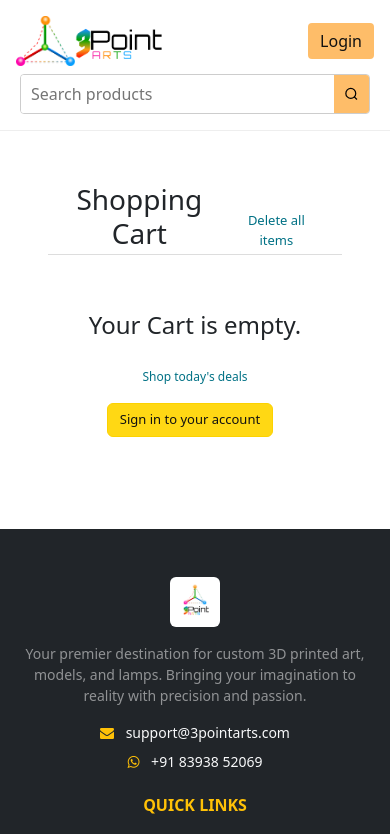
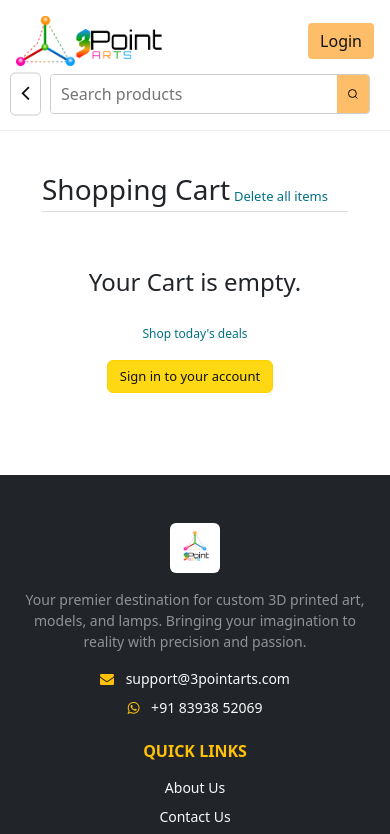
Before and after one commit to 3pointarts/3pointarts, a React (Vite) app: page /cart in a window 390 px wide. Shown: the top 834 px of the page. Built offline with nearby package versions, Linux system fonts and the light colour scheme.

Commit message:
refactor

```diff
--- a/src/App.css
+++ b/src/App.css
@@ -1,5 +1,4 @@
 #root {
-  max-width: 1280px;
   margin: 0 auto;
   /* padding: 2rem; */
   text-align: center;
--- a/src/App.tsx
+++ b/src/App.tsx
@@ -33,7 +33,7 @@
         description="3 Point Arts - Custom 3D Printed Art, Models & Lamps. Discover unique handcrafted 3D prints for your home."
       />
       <Header />
-      <main className="container">
+      <main className='px-3'>
         <Outlet />
       </main>
       <Footer />
--- a/src/components/Header.tsx
+++ b/src/components/Header.tsx
@@ -84,8 +84,34 @@
       <div className="mobile" style={{
         width: '100%',
         padding: '0 20px',
+        position: 'relative',
+        paddingLeft: '50px',
       }}>
-        <form className="mobile-search mt-2 mx-auto" onSubmit={onSearch}>
+
+        <span style={{
+          fontSize: '24px',
+          border: '1px solid #ccc',
+          padding: '0px 10px 5px 10px',
+          borderRadius: '5px',
+          marginRight: '10px',
+          position: 'absolute',
+          top: '50%',
+          transform: 'translateY(-50%)',
+          left: '10px',
+          backgroundColor: '#fff',
+        }}
+          onClick={(() => {
+            navigate(-1);
+          })}
+        >
+          <i className="fa fa-angle-left"></i>
+        </span>
+        <form
+          // style={{
+          //   width: 'calc(100% - 40px)',
+          // }}
+          className="mobile-search mt-2 mx-auto" onSubmit={onSearch}>
+
           <input
             id="search"
             type="search"
--- a/src/core/message.ts
+++ b/src/core/message.ts
@@ -1,8 +1,12 @@
 import { toast } from "react-toastify";
 
+const getPosition = () => {
+    return window.innerWidth < 768 ? "top-right" : "bottom-right";
+}
+
 export function showSuccess(msg: string) {
-    toast.success(msg, { position: "bottom-right" });
+    toast.success(msg, { position: getPosition(), autoClose: 1500 });
 }
 export function showError(msg: string) {
-    toast.error(msg, { position: "bottom-right" });
+    toast.error(msg, { position: getPosition(), autoClose: 1500 });
 }
--- a/src/index.css
+++ b/src/index.css
@@ -314,7 +314,7 @@
 /* Catalog */
 .catalog-layout {
     display: grid;
-    grid-template-columns: 240px 1fr;
+    grid-template-columns: 20% 1fr;
     gap: 2rem;
     align-items: start;
 }
@@ -1030,7 +1030,8 @@
 /* Cart Left: Items */
 .cart-items-container {
     background: #fff;
-    padding: 20px;
+    padding: 10px;
+    overflow: hidden;
     /* Amazon cart container is white */
 }
 
@@ -1058,6 +1059,20 @@
     align-items: center;
     justify-content: center;
     margin-right: 16px;
+}
+
+@media screen and (max-width: 768px) {
+    .item-image {
+        width: 40%;
+        min-width: unset;
+    }
+
+}
+
+.control-links>* {
+    border: 1px solid black;
+    border-radius: 8px;
+    padding: 4px 8px;
 }
 
 .item-image img {
@@ -1128,10 +1143,12 @@
 
 .control-links {
     display: flex;
+    flex-wrap: wrap;
     align-items: center;
     gap: 8px;
     font-size: 12px;
 }
+
 
 .separator {
     color: #ddd;
@@ -1328,6 +1345,21 @@
 
     .col-buybox {
         width: 100%;
+    }
+
+    .checkout-btn {
+        position: fixed;
+        background-color: white;
+        width: 100%;
+        left: 0;
+        padding: 20px;
+        padding-top: 0px;
+        bottom: 0px;
+
+        .btn-proceed-buy {
+
+            font-size: 18px !important;
+        }
     }
 }
 
--- a/src/pages/Cart.tsx
+++ b/src/pages/Cart.tsx
@@ -2,12 +2,14 @@
 import { useState } from 'react'
 import useCartStore from '../state/customer/CartStore'
 import useCustomerAuthStore from '../state/customer/CustomerAuthStore';
+import ShareDialog from '../components/ShareDialog';
 
 export default function Cart() {
   const store = useCartStore();
   const astore = useCustomerAuthStore();
   const [couponCode, setCouponCode] = useState('')
   const [discountPercent] = useState(0)
+  const [shareData, setShareData] = useState({ show: false, url: '', text: '' })
 
   const totalItems = store.carts.reduce((sum, item) => sum + item.qty, 0)
 
@@ -82,9 +84,9 @@
                   <div className="cart-item-card" key={item.id}>
 
                     {/* Item Checkbox */}
-                    <div className="item-checkbox">
+                    {/* <div className="item-checkbox">
                       <input type="checkbox" defaultChecked />
-                    </div>
+                    </div> */}
 
                     {/* Item Image */}
                     <div className="item-image">
@@ -111,11 +113,11 @@
                       <div className="item-stock-status">{variant.stock > 0 ? (variant.stock > 10 ? 'In stock' : 'Only ' + variant.stock + ' left') : 'Out of stock'}</div>
                       <div className="item-shipping-badge">Eligible for FREE Shipping</div>
 
-                      <div className="item-gift-option">
+                      {/* <div className="item-gift-option">
                         <input type="checkbox" id={`gift-${item.id}`} />
                         <label htmlFor={`gift-${item.id}`}>This will be a gift</label>
                         <a href="#" className="link-button">Learn more</a>
-                      </div>
+                      </div> */}
 
                       <div className="item-controls">
 
@@ -151,10 +153,13 @@
                           >
                             Delete
                           </button>
-                          <span className="separator">|</span>
+                          <button className="link-button" onClick={() => {
+                            const url = window.location.origin + `/product/${product.id}?variant=${variant.id}`;
+                            const text = `Check out ${product.title} on 3 Point Arts!`;
+                            setShareData({ show: true, url, text });
+                          }}>Share</button>
                           <Link to={`/catalog?category=${encodeURIComponent(product.productCategories[0].categories.id)}`} className="link-button">See more like this</Link>
-                          <span className="separator">|</span>
-                          <button className="link-button">Share</button>
+
                         </div>
                       </div>
                     </div>
@@ -237,7 +242,7 @@
                 </div>
                 {discountPercent > 0 && <div className="coupon-success">"BIRTHDAY" applied!</div>}
               </div>
-
+              <div className='checkout-btn'>
                 {hasOutOfStock ? (
                   <>
                     <button className="btn-proceed-buy" disabled style={{ opacity: 0.5, cursor: 'not-allowed' }}>
@@ -253,12 +258,17 @@
                   </Link>
                 )}
               </div>
-
-
+            </div>
           </div>
         )}
 
       </div>
+      <ShareDialog
+        isOpen={shareData.show}
+        onClose={() => setShareData({ ...shareData, show: false })}
+        shareUrl={shareData.url}
+        shareText={shareData.text}
+      />
     </div>
   )
 }
```
Lines whose indentation alone changed are shown as unchanged.
